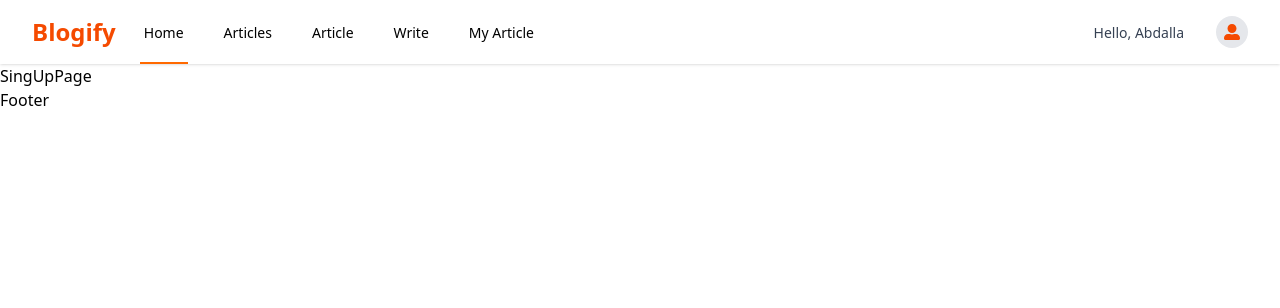
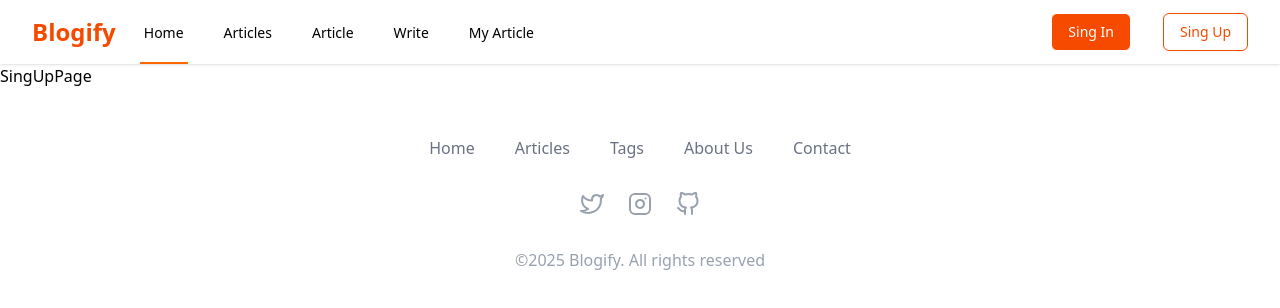
Before and after one commit to AbdulahiAwil/Full-Stack-With-supabace, a React (Vite) app in the folder F_S_Supabace/: page /singup in a window 1280 px wide. Shown: the top 308 px of the page. Built offline with nearby package versions, Linux system fonts and the light colour scheme.

Commit message:
Add Footer Section

```diff
--- a/F_S_Supabace/src/Components/Footer.jsx
+++ b/F_S_Supabace/src/Components/Footer.jsx
@@ -1,8 +1,53 @@
 import React from 'react'
+import { Link } from 'react-router'
+import { FiTwitter, FiInstagram, FiGithub } from 'react-icons/fi'
 
 function Footer() {
   return (
-    <div>Footer</div>
+    <div className='bg-white'>
+        <div className='max-w-7xl mx-auto py-12 px-4 overflow-hidden sm:px-6 px-8'>
+            {/* Nav footer */}
+            <nav className='-mx-5 -my-2 flex flex-warp justify-center '>
+                <div className='px-5 py-2'>
+                    <Link to='/' className='text-base text-gray-500 hover:text-gray-900'>Home</Link>
+                </div>
+                <div className='px-5 py-2'>
+                    <Link to='/articles' className='text-base text-gray-500 hover:text-gray-900'>Articles</Link>
+                </div>
+                <div className='px-5 py-2'>
+                    <Link to='/tags' className='text-base text-gray-500 hover:text-gray-900'>Tags
+                    </Link>
+                </div>
+                <div className='px-5 py-2'>
+                    <Link to='/about' className='text-base text-gray-500 hover:text-gray-900'>About Us</Link>
+                </div>
+                <div className='px-5 py-2'>
+                    <Link to='/contact' className='text-base text-gray-500 hover:text-gray-900'>Contact</Link>
+                </div>
+            </nav>
+
+            {/* Social Icons */}
+
+            <div className='mt-8 flex justify-center space-x-6'>
+                <a href="#" className='text-gray-400 hover:text-gray-500'>
+                    <span className='sr-only'>Twitter</span>
+                    <FiTwitter className="h-6 w-6"/>
+                </a>
+                <a href="#" className='text-gray-400 hover:text-gray-500'>
+                    <span className='sr-only'>Instagram</span>
+                    <FiInstagram className="h-6 w-6"/>
+                </a>
+                <a href="#" className='text-gray-400 hover:text-gray-500'>
+                    <span className='sr-only'>GitHub</span>
+                    <FiGithub className="h-6 w-6"/>
+                </a>
+
+            </div>
+            <p className='mt-8 text-center text-base text-gray-400'>
+                &copy;{new Date().getFullYear()} Blogify. All rights reserved
+            </p>
+        </div>
+    </div>
   )
 }
 
--- a/F_S_Supabace/src/Components/Header.jsx
+++ b/F_S_Supabace/src/Components/Header.jsx
@@ -1,13 +1,15 @@
 import React, { useState }from 'react'
 import { Link } from 'react-router'
 import { FaUserAlt } from "react-icons/fa";
+import { CiMenuBurger } from "react-icons/ci";
+import { IoMdClose } from "react-icons/io";
 
 
 const Header = () => {
 
     const [isMenuOpen, setIsMenuOpen] = useState(false);
     const [isDropdownOpen, setIsDropdownOpen] = useState(false);
-    const [isLoggedIn, setIsLoggedIn] = useState(true);
+    const [isLoggedIn, setIsLoggedIn] = useState(false);
 
     const avater_url = null;
 
@@ -44,13 +46,27 @@ const Header = () => {
                     <div>
                     <span className='text-gray-700 text-sm'>Hello, Abdalla</span>
                     </div>
-                    <div>
-                        <button className='flex items-center justify-center w-8 h-8 rounded-full bg-gray-200 focus:outline-none focus:ring-2 focus:ring-offset-2 focus:ring-amber-500'>
+                    <div className='relative'>
+                        <button className='flex items-center justify-center w-8 h-8 rounded-full bg-gray-200 focus:outline-none focus:ring-2 focus:ring-offset-2 focus:ring-amber-500'
+                        onMouseEnter={()=> setIsDropdownOpen(true)}
+                        onClick={()=> setIsDropdownOpen(!isDropdownOpen)}
+                        >
                             {
-                                avater_url ? <img className='w-8 h-8 rounded-full ' src={avater_url}/> : <FaUserAlt className='text-orange-600' />
+                                avater_url ? <img className='w-8 h-8 rounded-full ' src={avater_url}/> : <FaUserAlt className='text-gray-600' />
 
                             }
                         </button>
+                        {isDropdownOpen && (
+                             <div className='absolute right-0 w-48 bg-white mt-1 rounded-md shadow-lg z-10'
+                             onMouseLeave={()=>setIsDropdownOpen(false)}
+                             >
+                             <div></div>
+                             <Link className='block px-4 py-2 text-gray-700 hover:bg-gray-100'>Your Profile</Link>
+                             <Link className='block px-4 py-2 text-gray-700 hover:bg-gray-100' >Manage Articles</Link>
+                             <Link className='block px-4 py-2 text-gray-700 hover:bg-gray-100' >Signout</Link>
+                         </div>
+                        )}
+
                     </div>
                 </>
                 ) : (
@@ -66,10 +82,55 @@ const Header = () => {
                 )}
 
             </div>
+            {/* Humbuger */}
+            <div className='-mr-2 flex items-center sm:hidden'>
+            <button className='inline-flex items-center justify-center p-2 rounded-md text-gray-400'
+            onClick={()=> setIsMenuOpen(!isMenuOpen)}
+            >
+                {isMenuOpen ? <IoMdClose className='block w-6 h-6'/> : <CiMenuBurger className='block w-6 h-6'/>}
+
+
+            </button>
+
+
+            </div>
             </div>
 
         </div>
 
+        {/* Mobile Menu */}
+        {isMenuOpen && (
+        <div className='sm:hidden py-4'>
+            <div>
+                <div className='pt-2 pb-3 space-y-1'>
+                <Link to='/' className='block pl-3 pr-4 py-2 border-l-4 border-orange-500 text-base font-medium text-orange-700 bg-orange-50'>Home</Link>
+                <Link to='articles' className='block pl-3 pr-4 py-2 border-l-4 border-transparent text-base font-medium text-gray-600 hover:bg-gray-50 hover:border-gray-300 hover:text-gray-800'>Articles</Link>
+
+                </div>
+            </div>
+
+            {/* Islogged in */}
+            {isLoggedIn && (
+                <>
+                <Link to='/editer' className='block pl-3 pr-4 py-2 border-l-4 border-transparent text-base font-medium text-gray-600 hover:bg-gray-50 hover:border-gray-300 hover:text-gray-800'>Write</Link>
+                <Link to='/manage-articles' className='block pl-3 pr-4 py-2 border-l-4 border-transparent text-base font-medium text-gray-600 hover:bg-gray-50 hover:border-gray-300 hover:text-gray-800'>My Articles</Link>
+                <Link to='/profile' className='block pl-3 pr-4 py-2 border-l-4 border-transparent text-base font-medium text-gray-600 hover:bg-gray-50 hover:border-gray-300 hover:text-gray-800'>Profile</Link>
+                <button className='block w-full text-left pl-3 pr-4 py-2 border-l-4 border-transparent text-base font-medium text-gray-600 hover:bg-gray-50 hover:border-gray-300 hover:text-gray-800'>Sing Out</button>
+
+                </>
+            )}
+
+             {/* Islogged in */}
+
+             {!isLoggedIn && (
+                <>
+                <Link to='/signin' className='block w-full text-left pl-3 pr-4 py-2 border-l-4 border-transparent text-base font-medium text-gray-600 hover:bg-gray-50 hover:border-gray-300 hover:text-gray-800'>Sign In</Link>
+                <Link to='/signout' className='block w-full text-left pl-3 pr-4 py-2 border-l-4 border-transparent text-base font-medium text-gray-600 hover:bg-gray-50 hover:border-gray-300 hover:text-gray-800'>Sign Out</Link>
+
+                </>
+             )}
+        </div>
+        )}
     </header>
   )
 }
```
